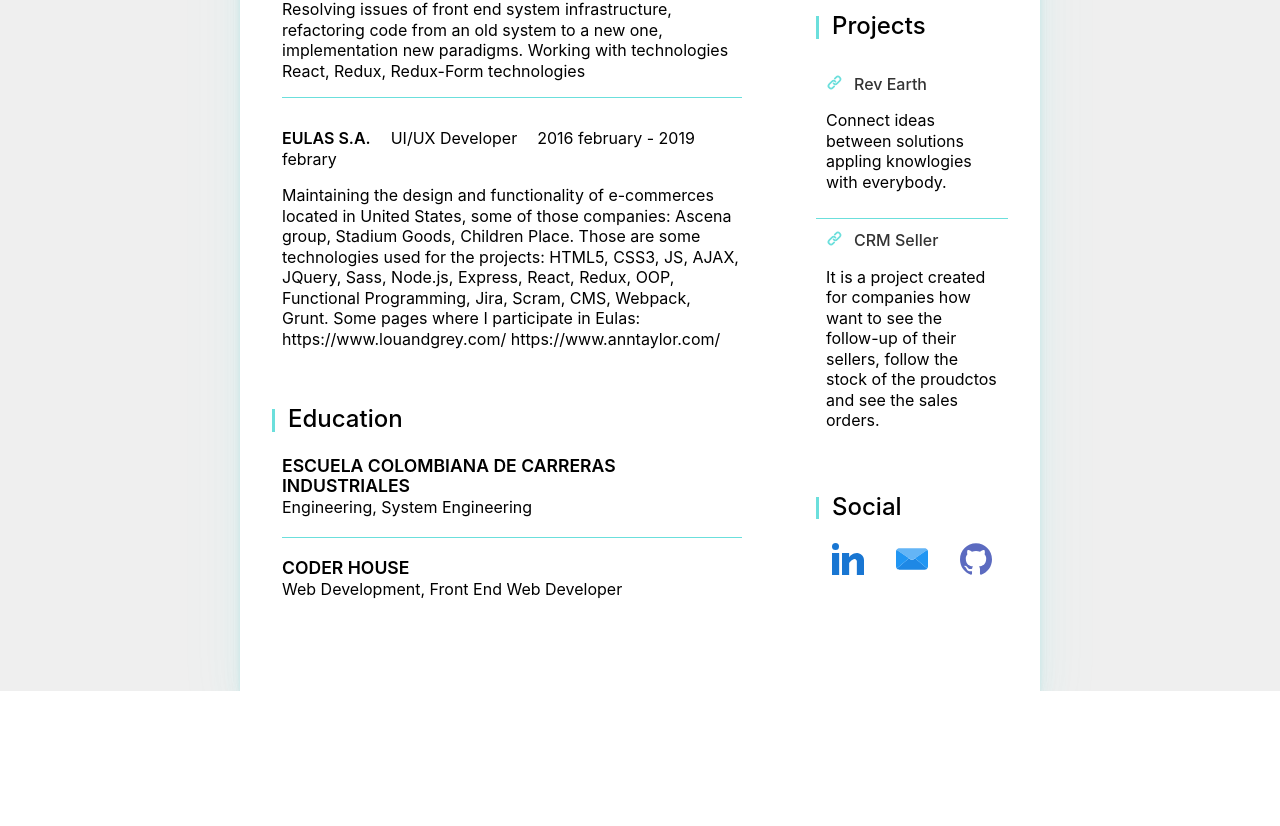
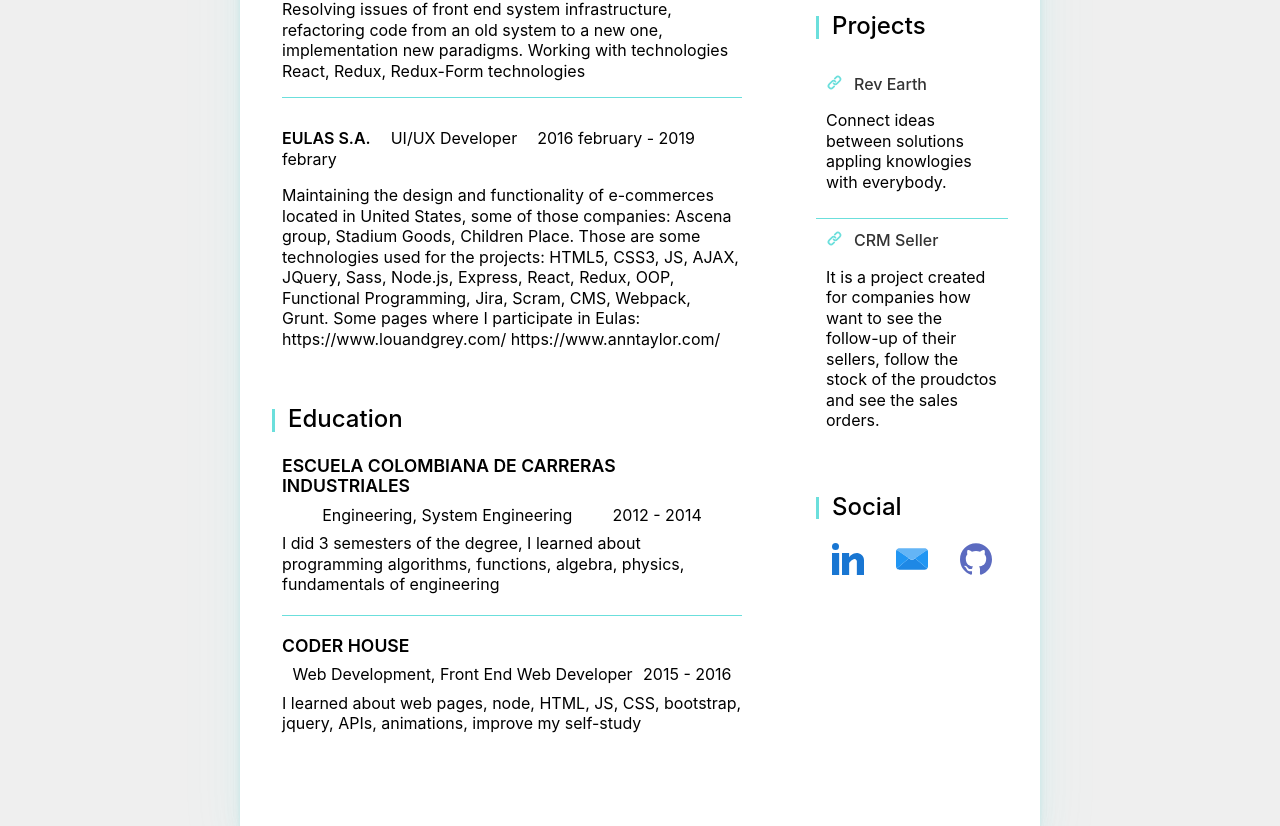
Before and after one commit to prod-revi/cv, a React (Create React App) app: page / in a window 1280 px wide. Shown: the part 440-1266 px from the top of the page. Before the commit the page ends 1131 px from the top, so only its background shows below. Built offline with nearby package versions, Linux system fonts and the light colour scheme.

Commit message:
agregar un par de cosas al resumen

```diff
--- a/src/resume/components/Educations.js
+++ b/src/resume/components/Educations.js
@@ -9,11 +9,14 @@
       <Subtitle title={title} withoutBackground />
       <>
         {items.map(edu => {
-          const { school, title } = edu
+          const { school, title, description, dates } = edu
           return (
             <EducationContainerItem key={edu.id}>
               <SpanStyled>{school}</SpanStyled>
-              <span>{title}</span>
+              <ContainerTitleDescription>
+                <span>{title}</span> <span>{dates}</span>
+              </ContainerTitleDescription>
+              <div>{description}</div>
             </EducationContainerItem>
           )
         })}
@@ -21,6 +24,12 @@
     </ContainerSection>
   )
 }
+
+const ContainerTitleDescription = styled.div`
+  margin: 0.5rem 0;
+  display: flex;
+  justify-content: space-evenly;
+`
 
 const EducationContainerItem = styled.div`
   display: block;
--- a/src/resume/data/cv.json
+++ b/src/resume/data/cv.json
@@ -53,14 +53,14 @@
         "id": "1",
         "school": "Escuela Colombiana de Carreras Industriales",
         "title": "Engineering, System Engineering",
-        "description": "Hice 3 semestres de la carrera, aprendi sobre algoritmos de programacion, funciones, algebra, fisica, fundamentos de ingenieria ",
+        "description": "I did 3 semesters of the degree, I learned about programming algorithms, functions, algebra, physics, fundamentals of engineering",
         "dates": "2012 - 2014"
       },
       {
         "id": "2",
         "school": "Coder House",
         "title": "Web Development, Front End Web Developer",
-        "description": "Aprendi hacerca de paginas web, node, HTML, JS, CSS, bootstrap, jquery, APIs, animations, autoaprendizaje",
+        "description": "I learned about web pages, node, HTML, JS, CSS, bootstrap, jquery, APIs, animations, improve my self-study",
         "dates": "2015 - 2016"
       }
     ]
```
